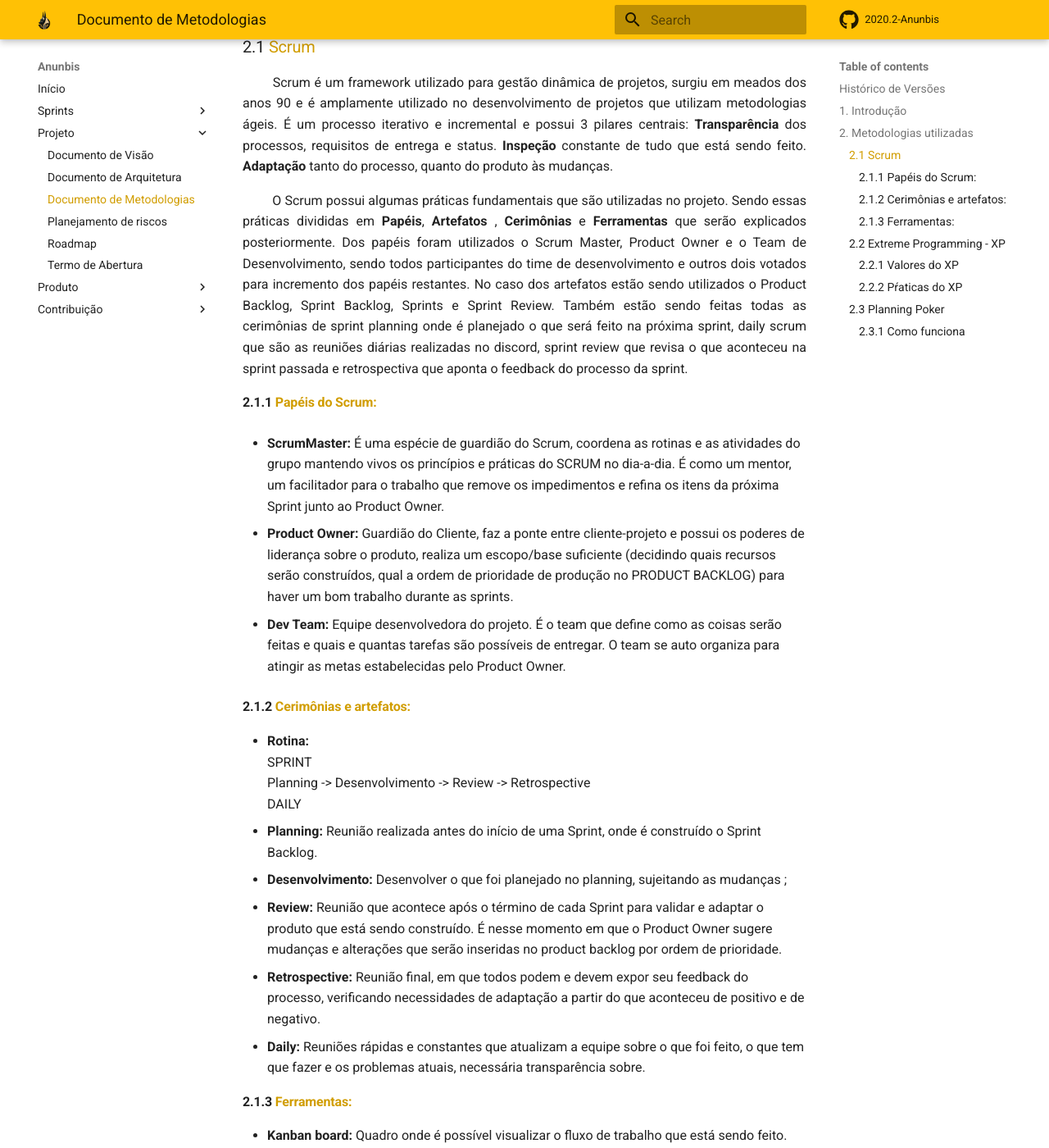
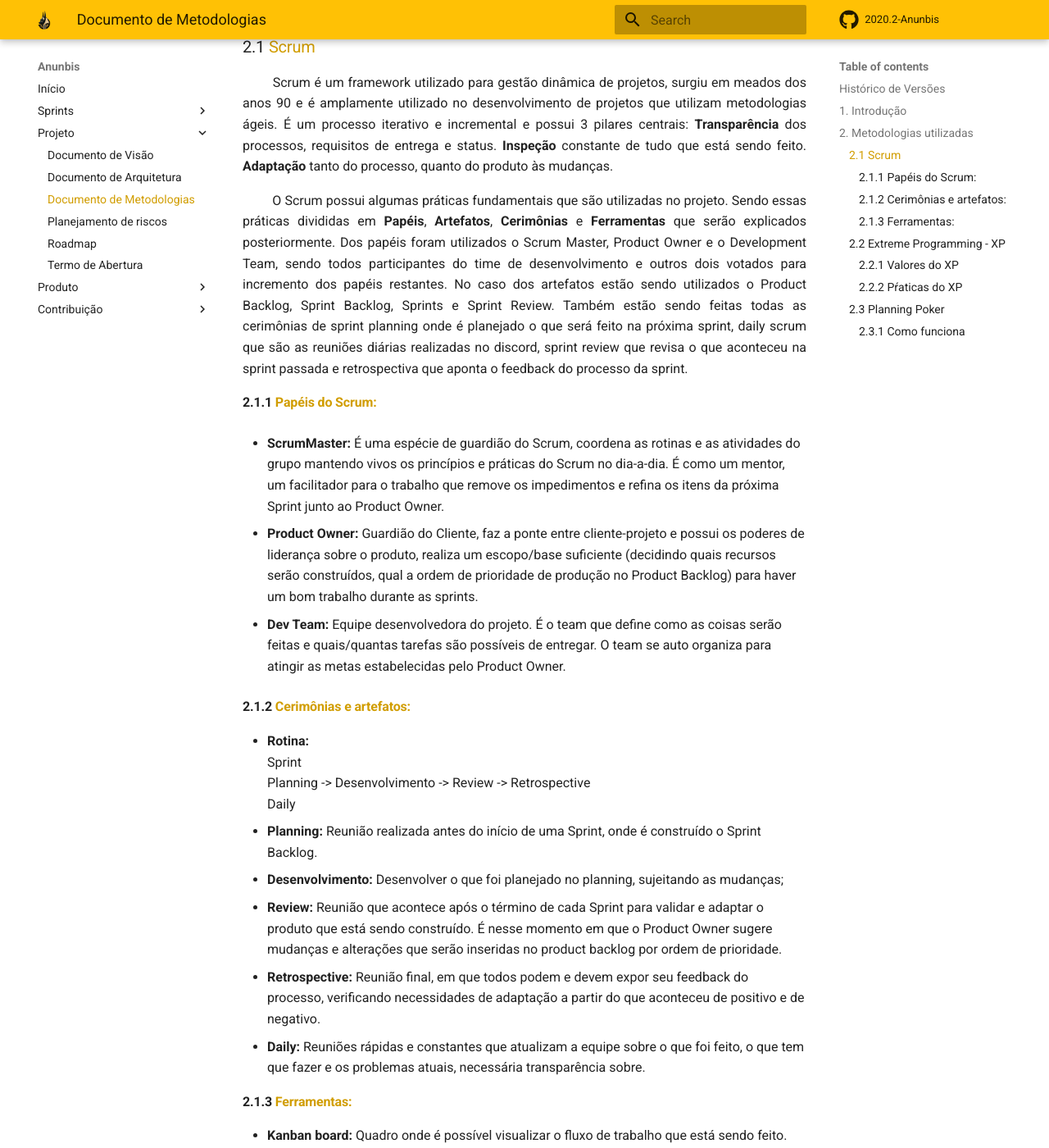
Before and after one commit to fga-eps-mds/2020.2-Anunbis, an MkDocs documentation site: the page built from docs/documentacao/documento-de-metodologias.md, in a window 1280 px wide and 1400 px high, scrolled down 877 px. Shown: the whole window at 82% size. Built offline with MkDocs 1.6.1 and Material for MkDocs 9.7.7, drawn with Linux system fonts in a browser that asks for light colours; comment, search, counter and statistics services are not loaded; some of the changed text lies outside the part shown.

Commit message:
(#116) Realizando pequenas correções no conteúdo do documento de metodologias

```diff
--- a/docs/documentacao/documento-de-metodologias.md
+++ b/docs/documentacao/documento-de-metodologias.md
@@ -5,13 +5,13 @@ Data|Versão|Descrição|Autor
 28/02|0.1|Abertura do Documento de Metodologia|Rafael|
 28/02|0.2|Descrição da metodologia Scrum|Rafael|
 28/02|0.3|Descrição da metodologia XP|Roberto|
-26/03|0.3|Descrição do Planning Poker|Rodrigo|
+26/03|0.4|Descrição do Planning Poker|Rodrigo|
 
 
 
 ## 1. <a name="1">Introdução</a>
 
- <p align = "justify"> &emsp;&emsp; Essa documentação tem como finalidade fornecer uma descrição das metodologias adotadas na equipe para desenvolvimento do projeto. Sendo demonstrados inicialmente, um breve resumo sobre as metodologias usadas bem como as cerimônias/rituais realizadas pela equipe. </p>
+ <p align = "justify"> &emsp;&emsp; Essa documentação tem como finalidade fornecer uma descrição das metodologias adotadas na equipe para desenvolvimento do projeto. Sendo demonstrados inicialmente, um breve resumo sobre as metodologias usadas bem como as cerimônias/rituais realizados pela equipe. </p>
 
 
 ## 2. <a name="2">Metodologias utilizadas</a>
@@ -21,30 +21,30 @@ Data|Versão|Descrição|Autor
 ### 2.1 <a name="2.1">Scrum</a>
 <p align = "justify"> &emsp;&emsp; Scrum é um framework utilizado para gestão dinâmica de projetos, surgiu em meados dos anos 90 e é amplamente utilizado no desenvolvimento de projetos que utilizam metodologias ágeis.  É um processo iterativo e incremental e possui 3 pilares centrais: <b>Transparência</b> dos processos, requisitos de entrega e status. <b>Inspeção</b> constante de tudo que está sendo feito. <b>Adaptação</b> tanto do processo, quanto do produto às mudanças.
 </p>
-<p align = "justify"> &emsp;&emsp; O Scrum possui algumas práticas fundamentais que são utilizadas no projeto. Sendo essas práticas divididas em <b>Papéis</b>, <b>Artefatos</b> , <b>Cerimônias</b> e <b>Ferramentas</b> que serão explicados posteriormente. Dos papéis foram utilizados o Scrum Master, Product Owner e o Team de Desenvolvimento, sendo todos participantes do time de desenvolvimento e outros dois votados para incremento dos papéis restantes. No caso dos artefatos estão sendo utilizados o Product Backlog, Sprint Backlog,  Sprints e Sprint Review. Também estão sendo feitas todas as cerimônias de sprint planning onde é planejado o que será feito na próxima sprint, daily scrum que são as reuniões diárias realizadas no discord, sprint review que revisa o que aconteceu na sprint passada e retrospectiva que aponta o feedback do processo da sprint.
+<p align = "justify"> &emsp;&emsp; O Scrum possui algumas práticas fundamentais que são utilizadas no projeto. Sendo essas práticas divididas em <b>Papéis</b>, <b>Artefatos</b>, <b>Cerimônias</b> e <b>Ferramentas</b> que serão explicados posteriormente. Dos papéis foram utilizados o Scrum Master, Product Owner e o Development Team, sendo todos participantes do time de desenvolvimento e outros dois votados para incremento dos papéis restantes. No caso dos artefatos estão sendo utilizados o Product Backlog, Sprint Backlog,  Sprints e Sprint Review. Também estão sendo feitas todas as cerimônias de sprint planning onde é planejado o que será feito na próxima sprint, daily scrum que são as reuniões diárias realizadas no discord, sprint review que revisa o que aconteceu na sprint passada e retrospectiva que aponta o feedback do processo da sprint.
 </p>
 
 #### 2.1.1 <a name="2.1.1">Papéis do Scrum:</a>
 
 * <b>ScrumMaster:</b>
-	É uma espécie de guardião do Scrum, coordena as rotinas e as atividades do grupo mantendo vivos os princípios e práticas do SCRUM no dia-a-dia. É como um mentor, um facilitador para o trabalho que remove os impedimentos e refina os itens da próxima Sprint junto ao Product Owner.
+	É uma espécie de guardião do Scrum, coordena as rotinas e as atividades do grupo mantendo vivos os princípios e práticas do Scrum no dia-a-dia. É como um mentor, um facilitador para o trabalho que remove os impedimentos e refina os itens da próxima Sprint junto ao Product Owner.
 
 * <b>Product Owner:</b>
-	Guardião do Cliente, faz a ponte entre cliente-projeto e possui os poderes de liderança sobre o produto, realiza um escopo/base suficiente (decidindo quais recursos serão construídos, qual a ordem de prioridade de produção no PRODUCT BACKLOG) para haver um bom trabalho durante as sprints.
+	Guardião do Cliente, faz a ponte entre cliente-projeto e possui os poderes de liderança sobre o produto, realiza um escopo/base suficiente (decidindo quais recursos serão construídos, qual a ordem de prioridade de produção no Product Backlog) para haver um bom trabalho durante as sprints.
 
 * <b>Dev Team:</b>
-Equipe desenvolvedora do projeto. É o team que define como as coisas serão feitas e quais e quantas tarefas são possíveis de entregar. O team se auto organiza para atingir as metas estabelecidas pelo Product Owner.
+Equipe desenvolvedora do projeto. É o team que define como as coisas serão feitas e quais/quantas tarefas são possíveis de entregar. O team se auto organiza para atingir as metas estabelecidas pelo Product Owner.
 
 #### 2.1.2 <a name="2.1.2">Cerimônias e artefatos:</a>
 
 * <b>Rotina:</b>
-</br>SPRINT
+</br>Sprint
 </br>Planning -> Desenvolvimento -> Review -> Retrospective
-</br>DAILY
+</br>Daily
 * <b>Planning:</b>
 Reunião realizada antes do início de uma Sprint, onde é construído o Sprint Backlog.
 * <b>Desenvolvimento:</b>
-Desenvolver o que foi planejado no planning, sujeitando as mudanças ;
+Desenvolver o que foi planejado no planning, sujeitando as mudanças;
 * <b>Review:</b>
 Reunião que acontece após o término de cada Sprint para validar e adaptar o produto que está sendo construído. É nesse momento em que o Product Owner sugere mudanças e alterações que serão inseridas no product backlog por ordem de prioridade.
 * <b>Retrospective:</b>
```
